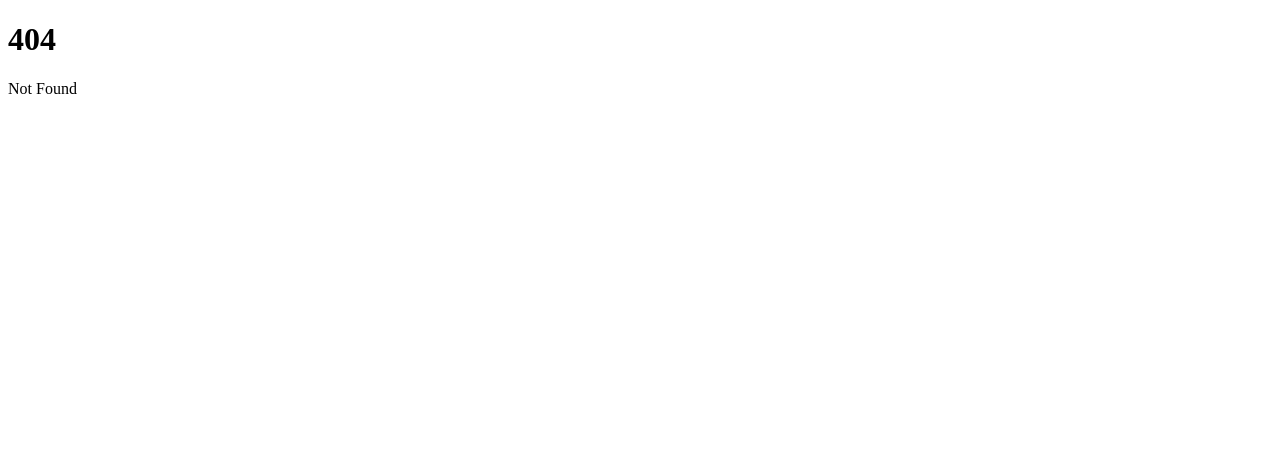
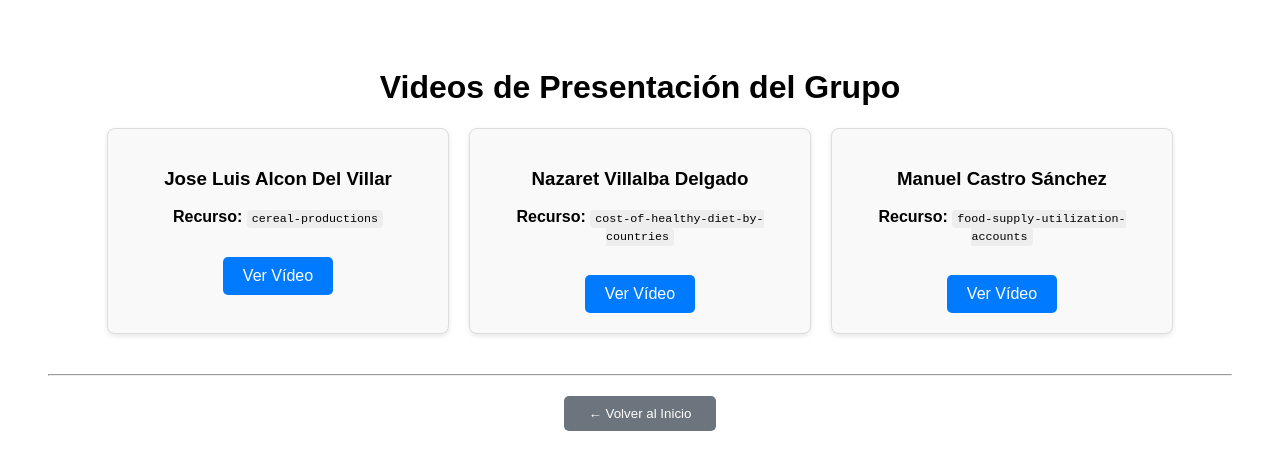
Before and after one commit to gti-sos/SOS2526-18, a SvelteKit app in the folder src/front/: page /about in a window 1280 px wide. Before the commit this address had no page. Shown: the top 470 px of the page. Built offline with nearby package versions, Linux system fonts and the light colour scheme.

Commit message:
enlace video

```diff
--- a/src/front/src/routes/+page.svelte
+++ b/src/front/src/routes/+page.svelte
@@ -66,6 +66,9 @@
         <a href="/integrations">
             <button class="btn-analytics">Integraciones</button>
         </a>
+        <a href="/about">
+            <button class="btn-analytics">Vídeos</button>
+        </a>
     </div>
 </main>
 
--- /dev/null
+++ b/src/front/src/routes/about/+page.svelte
@@ -0,0 +1,115 @@
+<script>
+    let videos = {
+        jlav: "https://vimeo.com/ejemplo1",
+        nvd: "https://vimeo.com/ejemplo2",
+        mcs: "https://vimeo.com/ejemplo3"
+    };
+</script>
+
+<main class="container">
+    <h1>Videos de Presentación del Grupo</h1>
+
+    <div class="video-grid">
+        <!-- Jose Luis Alcon Del Villar -->
+        <div class="card">
+            <h3>Jose Luis Alcon Del Villar</h3>
+            <p><strong>Recurso:</strong> <code>cereal-productions</code></p>
+            <a href={videos.jlav} target="_blank" class="btn-video">Ver Vídeo</a>
+        </div>
+
+        <!-- Nazaret Villalba Delgado -->
+        <div class="card">
+            <h3>Nazaret Villalba Delgado</h3>
+            <p><strong>Recurso:</strong> <code>cost-of-healthy-diet-by-countries</code></p>
+            <a href={videos.nvd} target="_blank" class="btn-video">Ver Vídeo</a>
+        </div>
+
+        <!-- Manuel Castro Sánchez -->
+        <div class="card">
+            <h3>Manuel Castro Sánchez</h3>
+            <p><strong>Recurso:</strong> <code>food-supply-utilization-accounts</code></p>
+            <a href={videos.mcs} target="_blank" class="btn-video">Ver Vídeo</a>
+        </div>
+    </div>
+
+    <hr />
+
+    <div class="footer-actions">
+        <a href="/">
+            <button class="btn-back">← Volver al Inicio</button>
+        </a>
+    </div>
+</main>
+
+<style>
+    .container {
+        padding: 40px;
+        text-align: center;
+        font-family: Arial, sans-serif;
+    }
+
+    .subtitle {
+        color: #666;
+        margin-bottom: 40px;
+    }
+
+    .video-grid {
+        display: flex;
+        justify-content: center;
+        gap: 20px;
+        flex-wrap: wrap;
+        margin-bottom: 40px;
+    }
+
+    .card {
+        background: #f9f9f9;
+        border: 1px solid #ddd;
+        border-radius: 8px;
+        padding: 20px;
+        width: 300px;
+        box-shadow: 0 2px 5px rgba(0,0,0,0.1);
+        transition: transform 0.2s;
+    }
+
+    .card:hover {
+        transform: translateY(-5px);
+    }
+
+    code {
+        background: #eee;
+        padding: 2px 5px;
+        border-radius: 4px;
+        font-size: 0.9em;
+    }
+
+    .btn-video {
+        display: inline-block;
+        margin-top: 15px;
+        padding: 10px 20px;
+        background-color: #007bff;
+        color: white;
+        text-decoration: none;
+        border-radius: 5px;
+    }
+
+    .btn-video:hover {
+        background-color: #0056b3;
+    }
+
+    .btn-back {
+        padding: 10px 25px;
+        background-color: #6c757d;
+        color: white;
+        border: none;
+        border-radius: 5px;
+        cursor: pointer;
+    }
+
+    .btn-back:hover {
+        background-color: #5a6268;
+    }
+
+    .footer-actions {
+        margin-top: 20px;
+    }
+</style>
```
